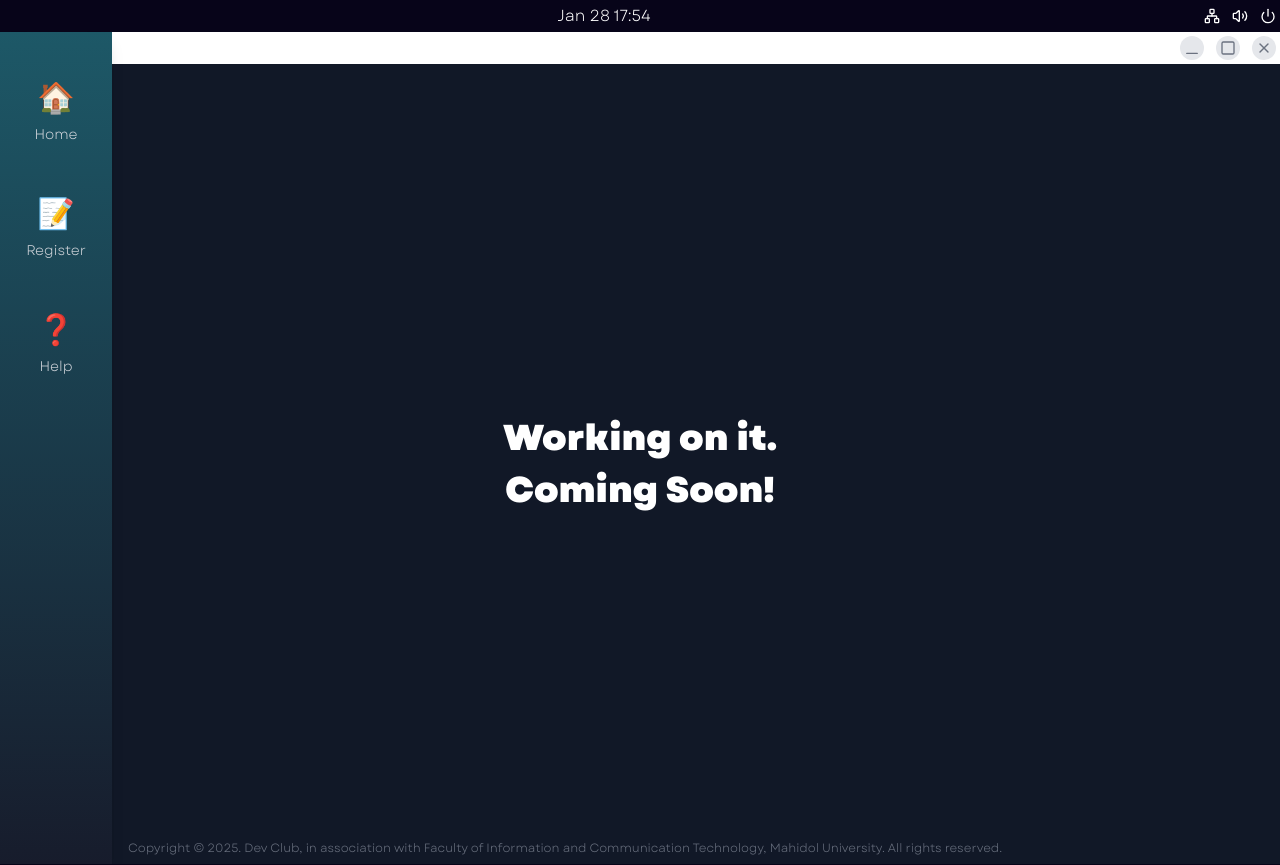
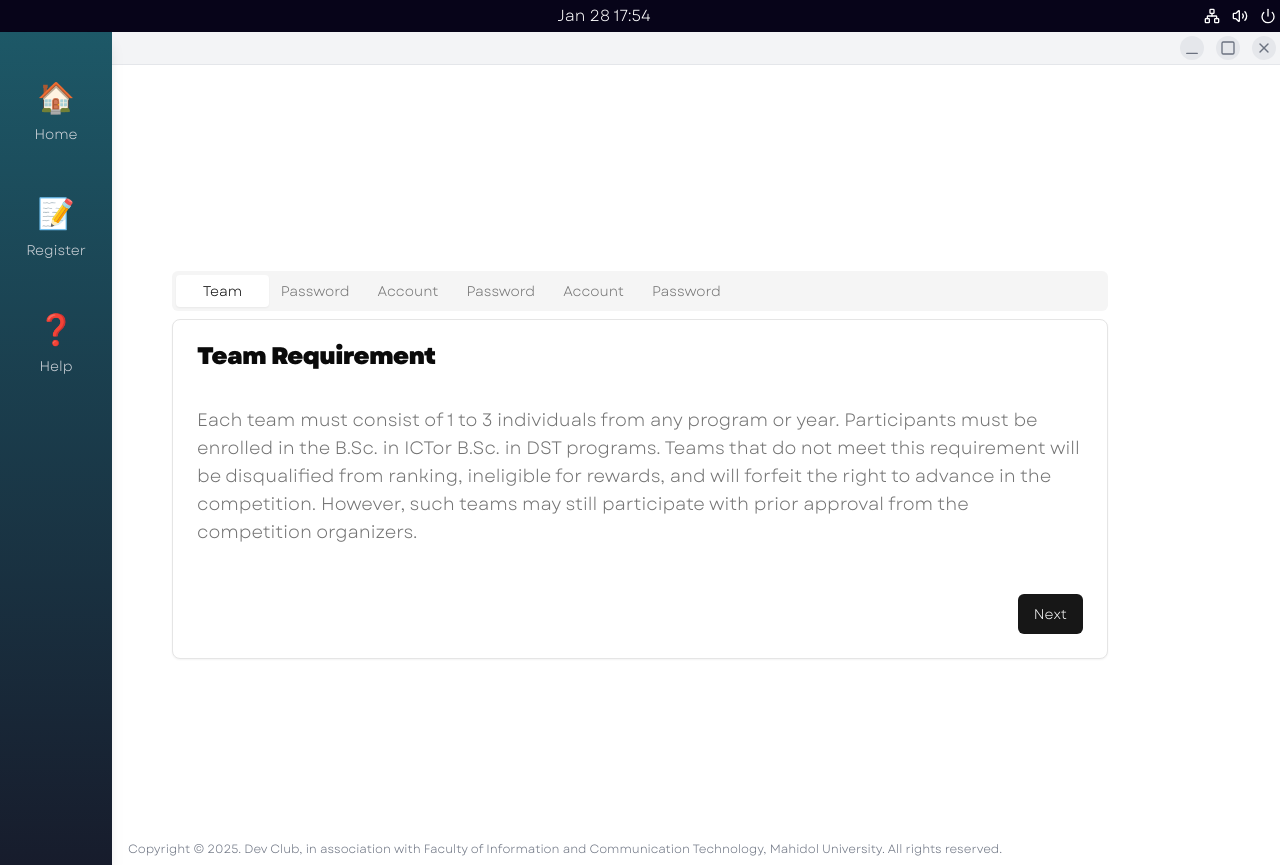
Before and after one commit to pnwttklm/ictpc, a Next.js app: page /contest in a window 1280 px wide. Before the commit this address had no page. Shown: the top 865 px of the page. Built offline with nearby package versions, Linux system fonts and the light colour scheme.

Commit message:
feat: add tabs

```diff
--- a/package.json
+++ b/package.json
@@ -9,6 +9,8 @@
     "lint": "next lint"
   },
   "dependencies": {
+    "@radix-ui/react-slot": "^1.1.1",
+    "@radix-ui/react-tabs": "^1.1.2",
     "@radix-ui/react-tooltip": "^1.1.7",
     "bootstrap-icons": "^1.11.3",
     "class-variance-authority": "^0.7.1",
--- /dev/null
+++ b/src/app/contest/page.tsx
@@ -0,0 +1,69 @@
+import type { Metadata } from "next";
+import { Button } from "@/components/ui/button";
+import {
+  Card,
+  CardContent,
+  CardDescription,
+  CardFooter,
+  CardHeader,
+  CardTitle,
+} from "@/components/ui/card";
+import { Tabs, TabsContent, TabsList, TabsTrigger } from "@/components/ui/tabs";
+
+export const metadata: Metadata = {
+  title: "ICTPC | Contest Rules",
+  description: "ICTxDST Sport Games 2025 Programming Competition",
+};
+
+export default function Page() {
+  return (
+    <>
+      <div className="bg-white w-full items-center justify-center flex flex-col p-4 h-screen shadow-lg">
+        <Tabs defaultValue="0" className="w-9/12">
+          <TabsList className="invisible lg:visible grid w-full grid-cols-10">
+            <TabsTrigger value="0">Team</TabsTrigger>
+            <TabsTrigger value="1">Password</TabsTrigger>
+            <TabsTrigger value="2">Account</TabsTrigger>
+            <TabsTrigger value="3">Password</TabsTrigger>
+            <TabsTrigger value="4">Account</TabsTrigger>
+            <TabsTrigger value="5">Password</TabsTrigger>
+          </TabsList>
+          <TabsContent value="account">
+            <Card>
+              <CardHeader>
+                <CardTitle>Account</CardTitle>
+                <CardDescription>
+                  Make changes to your account here. Click save when youre done.
+                </CardDescription>
+              </CardHeader>
+              <CardContent className="space-y-2"></CardContent>
+              <CardFooter>
+                <Button>Save changes</Button>
+              </CardFooter>
+            </Card>
+          </TabsContent>
+          <TabsContent value="0">
+            <Card>
+              <CardHeader>
+                <CardTitle className="mb-8">Team Requirement</CardTitle>
+                <CardDescription className="text-lg">
+                  Each team must consist of 1 to 3 individuals from any program
+                  or year. Participants must be enrolled in the B.Sc. in ICTor
+                  B.Sc. in DST programs. Teams that do not meet this requirement
+                  will be disqualified from ranking, ineligible for rewards, and
+                  will forfeit the right to advance in the competition. However,
+                  such teams may still participate with prior approval from the
+                  competition organizers.
+                </CardDescription>
+              </CardHeader>
+              <CardContent className="space-y-2"></CardContent>
+              <CardFooter className="flex justify-end">
+                <Button>Next</Button>
+              </CardFooter>
+            </Card>
+          </TabsContent>
+        </Tabs>
+      </div>
+    </>
+  );
+}
--- a/src/app/layout.tsx
+++ b/src/app/layout.tsx
@@ -32,13 +32,15 @@ export default function RootLayout({
         <div className="min-h-screen relative">
           <Bar />
           {pathname !== "/" && (
-            <div className="flex items-center w-full justify-between p-1 bg-white">
+            <div className="flex items-center w-full justify-between p-1 bg-gray-100 border-b border-gray-200 shadow-md">
               <div></div>
               <h1 className="text-md font-bold text-gray-700"></h1>
               <div className="flex items-center text-gray-500 space-x-3">
-                <h1 className="text-md font-bold bg-gray-200 p-1 -rotate-90 rounded-full">
-                  <Tally1 size={16} />
-                </h1>
+                <Link href="/">
+                  <h1 className="text-md font-bold bg-gray-200 p-1 -rotate-90 rounded-full">
+                    <Tally1 size={16} />
+                  </h1>
+                </Link>
                 <h1 className="text-md font-bold bg-gray-200 p-1 rounded-full">
                   <Square size={16} />
                 </h1>
--- a/src/app/page.tsx
+++ b/src/app/page.tsx
@@ -53,10 +53,10 @@ export default function Home() {
         <h2 className="text-md flex flex-row gap-3">
           <p className="font-bold">Register Date:</p> Today - Jan 31
         </h2>
+        <h2 className="text-md flex flex-row gap-3">
+          max of 3 per team | Feb 10 and 15 | IT210
+        </h2>
         {/* <h2 className="text-md flex flex-row gap-3">
-          <p className="font-bold">Practice Session:</p> Mon Feb 10 16:00 IT210
-        </h2>
-        <h2 className="text-md flex flex-row gap-3">
           <p className="font-bold">Competition Session:</p> Sat Feb 15 13:00
           IT210
         </h2> */}
--- /dev/null
+++ b/src/components/ui/button.tsx
@@ -0,0 +1,56 @@
+import * as React from "react"
+import { Slot } from "@radix-ui/react-slot"
+import { cva, type VariantProps } from "class-variance-authority"
+
+import { cn } from "@/lib/utils"
+
+const buttonVariants = cva(
+  "inline-flex items-center justify-center gap-2 whitespace-nowrap rounded-md text-sm font-medium ring-offset-background transition-colors focus-visible:outline-none focus-visible:ring-2 focus-visible:ring-ring focus-visible:ring-offset-2 disabled:pointer-events-none disabled:opacity-50 [&_svg]:pointer-events-none [&_svg]:size-4 [&_svg]:shrink-0",
+  {
+    variants: {
+      variant: {
+        default: "bg-primary text-primary-foreground hover:bg-primary/90",
+        destructive:
+          "bg-destructive text-destructive-foreground hover:bg-destructive/90",
+        outline:
+          "border border-input bg-background hover:bg-accent hover:text-accent-foreground",
+        secondary:
+          "bg-secondary text-secondary-foreground hover:bg-secondary/80",
+        ghost: "hover:bg-accent hover:text-accent-foreground",
+        link: "text-primary underline-offset-4 hover:underline",
+      },
+      size: {
+        default: "h-10 px-4 py-2",
+        sm: "h-9 rounded-md px-3",
+        lg: "h-11 rounded-md px-8",
+        icon: "h-10 w-10",
+      },
+    },
+    defaultVariants: {
+      variant: "default",
+      size: "default",
+    },
+  }
+)
+
+export interface ButtonProps
+  extends React.ButtonHTMLAttributes<HTMLButtonElement>,
+    VariantProps<typeof buttonVariants> {
+  asChild?: boolean
+}
+
+const Button = React.forwardRef<HTMLButtonElement, ButtonProps>(
+  ({ className, variant, size, asChild = false, ...props }, ref) => {
+    const Comp = asChild ? Slot : "button"
+    return (
+      <Comp
+        className={cn(buttonVariants({ variant, size, className }))}
+        ref={ref}
+        {...props}
+      />
+    )
+  }
+)
+Button.displayName = "Button"
+
+export { Button, buttonVariants }
--- /dev/null
+++ b/src/components/ui/card.tsx
@@ -0,0 +1,79 @@
+import * as React from "react"
+
+import { cn } from "@/lib/utils"
+
+const Card = React.forwardRef<
+  HTMLDivElement,
+  React.HTMLAttributes<HTMLDivElement>
+>(({ className, ...props }, ref) => (
+  <div
+    ref={ref}
+    className={cn(
+      "rounded-lg border bg-card text-card-foreground shadow-sm",
+      className
+    )}
+    {...props}
+  />
+))
+Card.displayName = "Card"
+
+const CardHeader = React.forwardRef<
+  HTMLDivElement,
+  React.HTMLAttributes<HTMLDivElement>
+>(({ className, ...props }, ref) => (
+  <div
+    ref={ref}
+    className={cn("flex flex-col space-y-1.5 p-6", className)}
+    {...props}
+  />
+))
+CardHeader.displayName = "CardHeader"
+
+const CardTitle = React.forwardRef<
+  HTMLDivElement,
+  React.HTMLAttributes<HTMLDivElement>
+>(({ className, ...props }, ref) => (
+  <div
+    ref={ref}
+    className={cn(
+      "text-2xl font-semibold leading-none tracking-tight",
+      className
+    )}
+    {...props}
+  />
+))
+CardTitle.displayName = "CardTitle"
+
+const CardDescription = React.forwardRef<
+  HTMLDivElement,
+  React.HTMLAttributes<HTMLDivElement>
+>(({ className, ...props }, ref) => (
+  <div
+    ref={ref}
+    className={cn("text-sm text-muted-foreground", className)}
+    {...props}
+  />
+))
+CardDescription.displayName = "CardDescription"
+
+const CardContent = React.forwardRef<
+  HTMLDivElement,
+  React.HTMLAttributes<HTMLDivElement>
+>(({ className, ...props }, ref) => (
+  <div ref={ref} className={cn("p-6 pt-0", className)} {...props} />
+))
+CardContent.displayName = "CardContent"
+
+const CardFooter = React.forwardRef<
+  HTMLDivElement,
+  React.HTMLAttributes<HTMLDivElement>
+>(({ className, ...props }, ref) => (
+  <div
+    ref={ref}
+    className={cn("flex items-center p-6 pt-0", className)}
+    {...props}
+  />
+))
+CardFooter.displayName = "CardFooter"
+
+export { Card, CardHeader, CardFooter, CardTitle, CardDescription, CardContent }
--- /dev/null
+++ b/src/components/ui/tabs.tsx
@@ -0,0 +1,55 @@
+"use client"
+
+import * as React from "react"
+import * as TabsPrimitive from "@radix-ui/react-tabs"
+
+import { cn } from "@/lib/utils"
+
+const Tabs = TabsPrimitive.Root
+
+const TabsList = React.forwardRef<
+  React.ElementRef<typeof TabsPrimitive.List>,
+  React.ComponentPropsWithoutRef<typeof TabsPrimitive.List>
+>(({ className, ...props }, ref) => (
+  <TabsPrimitive.List
+    ref={ref}
+    className={cn(
+      "inline-flex h-10 items-center justify-center rounded-md bg-muted p-1 text-muted-foreground",
+      className
+    )}
+    {...props}
+  />
+))
+TabsList.displayName = TabsPrimitive.List.displayName
+
+const TabsTrigger = React.forwardRef<
+  React.ElementRef<typeof TabsPrimitive.Trigger>,
+  React.ComponentPropsWithoutRef<typeof TabsPrimitive.Trigger>
+>(({ className, ...props }, ref) => (
+  <TabsPrimitive.Trigger
+    ref={ref}
+    className={cn(
+      "inline-flex items-center justify-center whitespace-nowrap rounded-sm px-3 py-1.5 text-sm font-medium ring-offset-background transition-all focus-visible:outline-none focus-visible:ring-2 focus-visible:ring-ring focus-visible:ring-offset-2 disabled:pointer-events-none disabled:opacity-50 data-[state=active]:bg-background data-[state=active]:text-foreground data-[state=active]:shadow-sm",
+      className
+    )}
+    {...props}
+  />
+))
+TabsTrigger.displayName = TabsPrimitive.Trigger.displayName
+
+const TabsContent = React.forwardRef<
+  React.ElementRef<typeof TabsPrimitive.Content>,
+  React.ComponentPropsWithoutRef<typeof TabsPrimitive.Content>
+>(({ className, ...props }, ref) => (
+  <TabsPrimitive.Content
+    ref={ref}
+    className={cn(
+      "mt-2 ring-offset-background focus-visible:outline-none focus-visible:ring-2 focus-visible:ring-ring focus-visible:ring-offset-2",
+      className
+    )}
+    {...props}
+  />
+))
+TabsContent.displayName = TabsPrimitive.Content.displayName
+
+export { Tabs, TabsList, TabsTrigger, TabsContent }
```
Also changed, not shown: 1 other file (tests, documents, lock files or other folders).
